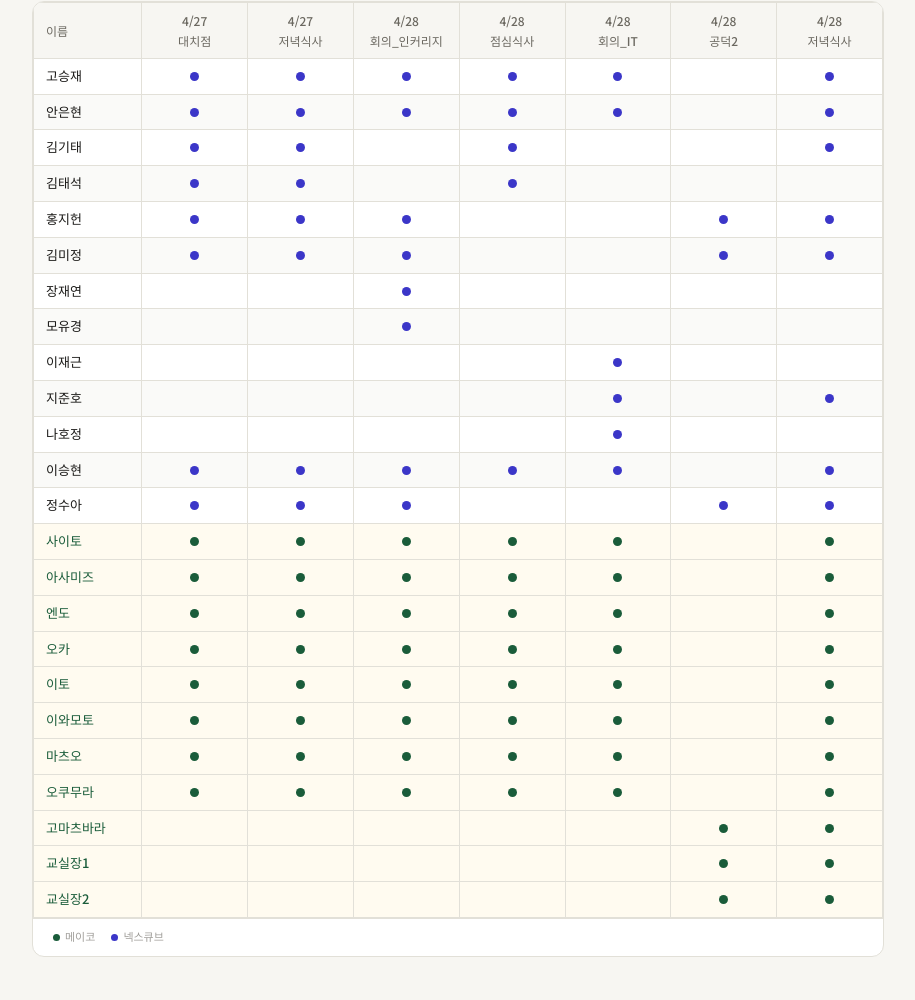
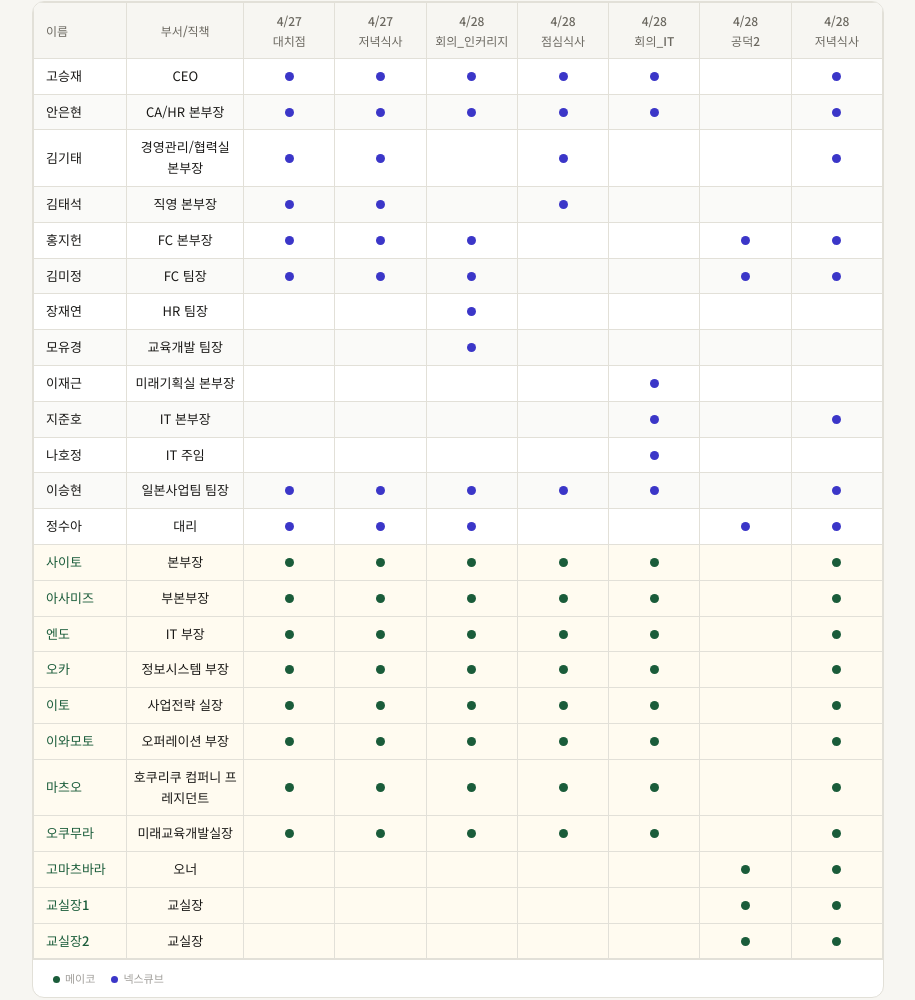
Before and after one commit to LoveMeProject/meiko_260427, a plain HTML site: page index.html in a window 1280 px wide. Shown: the part 2256-3256 px from the top of the page, without its empty margins (182-1097 px from the left). Drawn offline with nearby package versions, Linux system fonts and the light colour scheme.

Commit message:
Update index.html

```diff
--- a/index.html
+++ b/index.html
@@ -621,6 +621,7 @@ footer {
         <table class="attend-table">
           <colgroup>
             <col class="col-name">
+            <col style="width:110px">
             <col class="col-item"><col class="col-item"><col class="col-item">
             <col class="col-item"><col class="col-item"><col class="col-item">
             <col class="col-item">
@@ -628,6 +629,7 @@ footer {
           <thead>
             <tr>
               <th>이름</th>
+              <th>부서/직책</th>
               <th>4/27<br>대치점</th>
               <th>4/27<br>저녁식사</th>
               <th>4/28<br>회의_인커리지</th>
@@ -638,30 +640,30 @@ footer {
             </tr>
           </thead>
           <tbody>
-            <tr><td>고승재</td><td><span class="dot"></span></td><td><span class="dot"></span></td><td><span class="dot"></span></td><td><span class="dot"></span></td><td><span class="dot"></span></td><td></td><td><span class="dot"></span></td></tr>
-            <tr><td>안은현</td><td><span class="dot"></span></td><td><span class="dot"></span></td><td><span class="dot"></span></td><td><span class="dot"></span></td><td><span class="dot"></span></td><td></td><td><span class="dot"></span></td></tr>
-            <tr><td>김기태</td><td><span class="dot"></span></td><td><span class="dot"></span></td><td></td><td><span class="dot"></span></td><td></td><td></td><td><span class="dot"></span></td></tr>
-            <tr><td>김태석</td><td><span class="dot"></span></td><td><span class="dot"></span></td><td></td><td><span class="dot"></span></td><td></td><td></td><td></td></tr>
-            <tr><td>홍지헌</td><td><span class="dot"></span></td><td><span class="dot"></span></td><td><span class="dot"></span></td><td></td><td></td><td><span class="dot"></span></td><td><span class="dot"></span></td></tr>
-            <tr><td>김미정</td><td><span class="dot"></span></td><td><span class="dot"></span></td><td><span class="dot"></span></td><td></td><td></td><td><span class="dot"></span></td><td><span class="dot"></span></td></tr>
-            <tr><td>장재연</td><td></td><td></td><td><span class="dot"></span></td><td></td><td></td><td></td><td></td></tr>
-            <tr><td>모유경</td><td></td><td></td><td><span class="dot"></span></td><td></td><td></td><td></td><td></td></tr>
-            <tr><td>이재근</td><td></td><td></td><td></td><td></td><td><span class="dot"></span></td><td></td><td></td></tr>
-            <tr><td>지준호</td><td></td><td></td><td></td><td></td><td><span class="dot"></span></td><td></td><td><span class="dot"></span></td></tr>
-            <tr><td>나호정</td><td></td><td></td><td></td><td></td><td><span class="dot"></span></td><td></td><td></td></tr>
-            <tr><td>이승현</td><td><span class="dot"></span></td><td><span class="dot"></span></td><td><span class="dot"></span></td><td><span class="dot"></span></td><td><span class="dot"></span></td><td></td><td><span class="dot"></span></td></tr>
-            <tr><td>정수아</td><td><span class="dot"></span></td><td><span class="dot"></span></td><td><span class="dot"></span></td><td></td><td></td><td><span class="dot"></span></td><td><span class="dot"></span></td></tr>
-            <tr class="meiko-row"><td>사이토</td><td><span class="dot"></span></td><td><span class="dot"></span></td><td><span class="dot"></span></td><td><span class="dot"></span></td><td><span class="dot"></span></td><td></td><td><span class="dot"></span></td></tr>
-            <tr class="meiko-row"><td>아사미즈</td><td><span class="dot"></span></td><td><span class="dot"></span></td><td><span class="dot"></span></td><td><span class="dot"></span></td><td><span class="dot"></span></td><td></td><td><span class="dot"></span></td></tr>
-            <tr class="meiko-row"><td>엔도</td><td><span class="dot"></span></td><td><span class="dot"></span></td><td><span class="dot"></span></td><td><span class="dot"></span></td><td><span class="dot"></span></td><td></td><td><span class="dot"></span></td></tr>
-            <tr class="meiko-row"><td>오카</td><td><span class="dot"></span></td><td><span class="dot"></span></td><td><span class="dot"></span></td><td><span class="dot"></span></td><td><span class="dot"></span></td><td></td><td><span class="dot"></span></td></tr>
-            <tr class="meiko-row"><td>이토</td><td><span class="dot"></span></td><td><span class="dot"></span></td><td><span class="dot"></span></td><td><span class="dot"></span></td><td><span class="dot"></span></td><td></td><td><span class="dot"></span></td></tr>
-            <tr class="meiko-row"><td>이와모토</td><td><span class="dot"></span></td><td><span class="dot"></span></td><td><span class="dot"></span></td><td><span class="dot"></span></td><td><span class="dot"></span></td><td></td><td><span class="dot"></span></td></tr>
-            <tr class="meiko-row"><td>마츠오</td><td><span class="dot"></span></td><td><span class="dot"></span></td><td><span class="dot"></span></td><td><span class="dot"></span></td><td><span class="dot"></span></td><td></td><td><span class="dot"></span></td></tr>
-            <tr class="meiko-row"><td>오쿠무라</td><td><span class="dot"></span></td><td><span class="dot"></span></td><td><span class="dot"></span></td><td><span class="dot"></span></td><td><span class="dot"></span></td><td></td><td><span class="dot"></span></td></tr>
-            <tr class="meiko-row"><td>고마츠바라</td><td></td><td></td><td></td><td></td><td></td><td><span class="dot"></span></td><td><span class="dot"></span></td></tr>
-            <tr class="meiko-row"><td>교실장1</td><td></td><td></td><td></td><td></td><td></td><td><span class="dot"></span></td><td><span class="dot"></span></td></tr>
-            <tr class="meiko-row"><td>교실장2</td><td></td><td></td><td></td><td></td><td></td><td><span class="dot"></span></td><td><span class="dot"></span></td></tr>
+            <tr><td>고승재</td><td>CEO</td><td><span class="dot"></span></td><td><span class="dot"></span></td><td><span class="dot"></span></td><td><span class="dot"></span></td><td><span class="dot"></span></td><td></td><td><span class="dot"></span></td></tr>
+            <tr><td>안은현</td><td>CA/HR 본부장</td><td><span class="dot"></span></td><td><span class="dot"></span></td><td><span class="dot"></span></td><td><span class="dot"></span></td><td><span class="dot"></span></td><td></td><td><span class="dot"></span></td></tr>
+            <tr><td>김기태</td><td>경영관리/협력실 본부장</td><td><span class="dot"></span></td><td><span class="dot"></span></td><td></td><td><span class="dot"></span></td><td></td><td></td><td><span class="dot"></span></td></tr>
+            <tr><td>김태석</td><td>직영 본부장</td><td><span class="dot"></span></td><td><span class="dot"></span></td><td></td><td><span class="dot"></span></td><td></td><td></td><td></td></tr>
+            <tr><td>홍지헌</td><td>FC 본부장</td><td><span class="dot"></span></td><td><span class="dot"></span></td><td><span class="dot"></span></td><td></td><td></td><td><span class="dot"></span></td><td><span class="dot"></span></td></tr>
+            <tr><td>김미정</td><td>FC 팀장</td><td><span class="dot"></span></td><td><span class="dot"></span></td><td><span class="dot"></span></td><td></td><td></td><td><span class="dot"></span></td><td><span class="dot"></span></td></tr>
+            <tr><td>장재연</td><td>HR 팀장</td><td></td><td></td><td><span class="dot"></span></td><td></td><td></td><td></td><td></td></tr>
+            <tr><td>모유경</td><td>교육개발 팀장</td><td></td><td></td><td><span class="dot"></span></td><td></td><td></td><td></td><td></td></tr>
+            <tr><td>이재근</td><td>미래기획실 본부장</td><td></td><td></td><td></td><td></td><td><span class="dot"></span></td><td></td><td></td></tr>
+            <tr><td>지준호</td><td>IT 본부장</td><td></td><td></td><td></td><td></td><td><span class="dot"></span></td><td></td><td><span class="dot"></span></td></tr>
+            <tr><td>나호정</td><td>IT 주임</td><td></td><td></td><td></td><td></td><td><span class="dot"></span></td><td></td><td></td></tr>
+            <tr><td>이승현</td><td>일본사업팀 팀장</td><td><span class="dot"></span></td><td><span class="dot"></span></td><td><span class="dot"></span></td><td><span class="dot"></span></td><td><span class="dot"></span></td><td></td><td><span class="dot"></span></td></tr>
+            <tr><td>정수아</td><td>대리</td><td><span class="dot"></span></td><td><span class="dot"></span></td><td><span class="dot"></span></td><td></td><td></td><td><span class="dot"></span></td><td><span class="dot"></span></td></tr>
+            <tr class="meiko-row"><td>사이토</td><td>본부장</td><td><span class="dot"></span></td><td><span class="dot"></span></td><td><span class="dot"></span></td><td><span class="dot"></span></td><td><span class="dot"></span></td><td></td><td><span class="dot"></span></td></tr>
+            <tr class="meiko-row"><td>아사미즈</td><td>부본부장</td><td><span class="dot"></span></td><td><span class="dot"></span></td><td><span class="dot"></span></td><td><span class="dot"></span></td><td><span class="dot"></span></td><td></td><td><span class="dot"></span></td></tr>
+            <tr class="meiko-row"><td>엔도</td><td>IT 부장</td><td><span class="dot"></span></td><td><span class="dot"></span></td><td><span class="dot"></span></td><td><span class="dot"></span></td><td><span class="dot"></span></td><td></td><td><span class="dot"></span></td></tr>
+            <tr class="meiko-row"><td>오카</td><td>정보시스템 부장</td><td><span class="dot"></span></td><td><span class="dot"></span></td><td><span class="dot"></span></td><td><span class="dot"></span></td><td><span class="dot"></span></td><td></td><td><span class="dot"></span></td></tr>
+            <tr class="meiko-row"><td>이토</td><td>사업전략 실장</td><td><span class="dot"></span></td><td><span class="dot"></span></td><td><span class="dot"></span></td><td><span class="dot"></span></td><td><span class="dot"></span></td><td></td><td><span class="dot"></span></td></tr>
+            <tr class="meiko-row"><td>이와모토</td><td>오퍼레이션 부장</td><td><span class="dot"></span></td><td><span class="dot"></span></td><td><span class="dot"></span></td><td><span class="dot"></span></td><td><span class="dot"></span></td><td></td><td><span class="dot"></span></td></tr>
+            <tr class="meiko-row"><td>마츠오</td><td>호쿠리쿠 컴퍼니 프레지던트</td><td><span class="dot"></span></td><td><span class="dot"></span></td><td><span class="dot"></span></td><td><span class="dot"></span></td><td><span class="dot"></span></td><td></td><td><span class="dot"></span></td></tr>
+            <tr class="meiko-row"><td>오쿠무라</td><td>미래교육개발실장</td><td><span class="dot"></span></td><td><span class="dot"></span></td><td><span class="dot"></span></td><td><span class="dot"></span></td><td><span class="dot"></span></td><td></td><td><span class="dot"></span></td></tr>
+            <tr class="meiko-row"><td>고마츠바라</td><td>오너</td><td></td><td></td><td></td><td></td><td></td><td><span class="dot"></span></td><td><span class="dot"></span></td></tr>
+            <tr class="meiko-row"><td>교실장1</td><td>교실장</td><td></td><td></td><td></td><td></td><td></td><td><span class="dot"></span></td><td><span class="dot"></span></td></tr>
+            <tr class="meiko-row"><td>교실장2</td><td>교실장</td><td></td><td></td><td></td><td></td><td></td><td><span class="dot"></span></td><td><span class="dot"></span></td></tr>
           </tbody>
         </table>
       </div>
```
